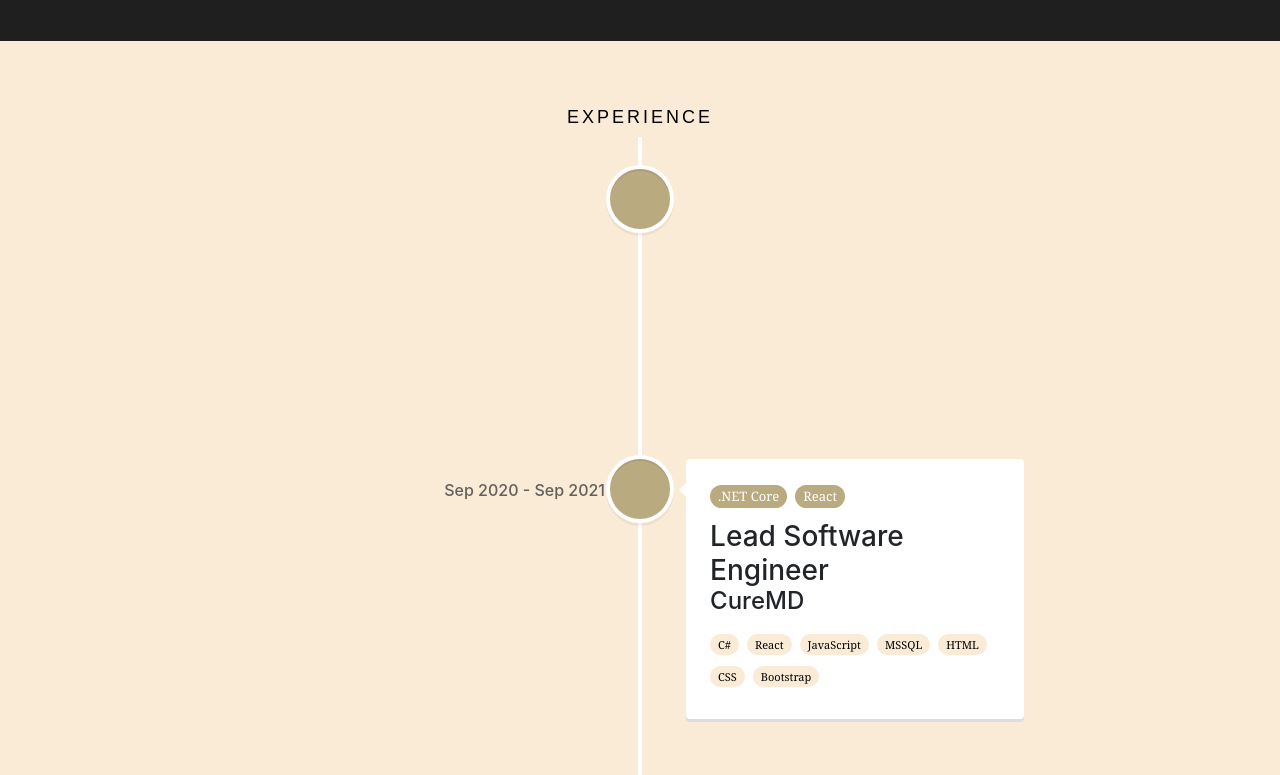
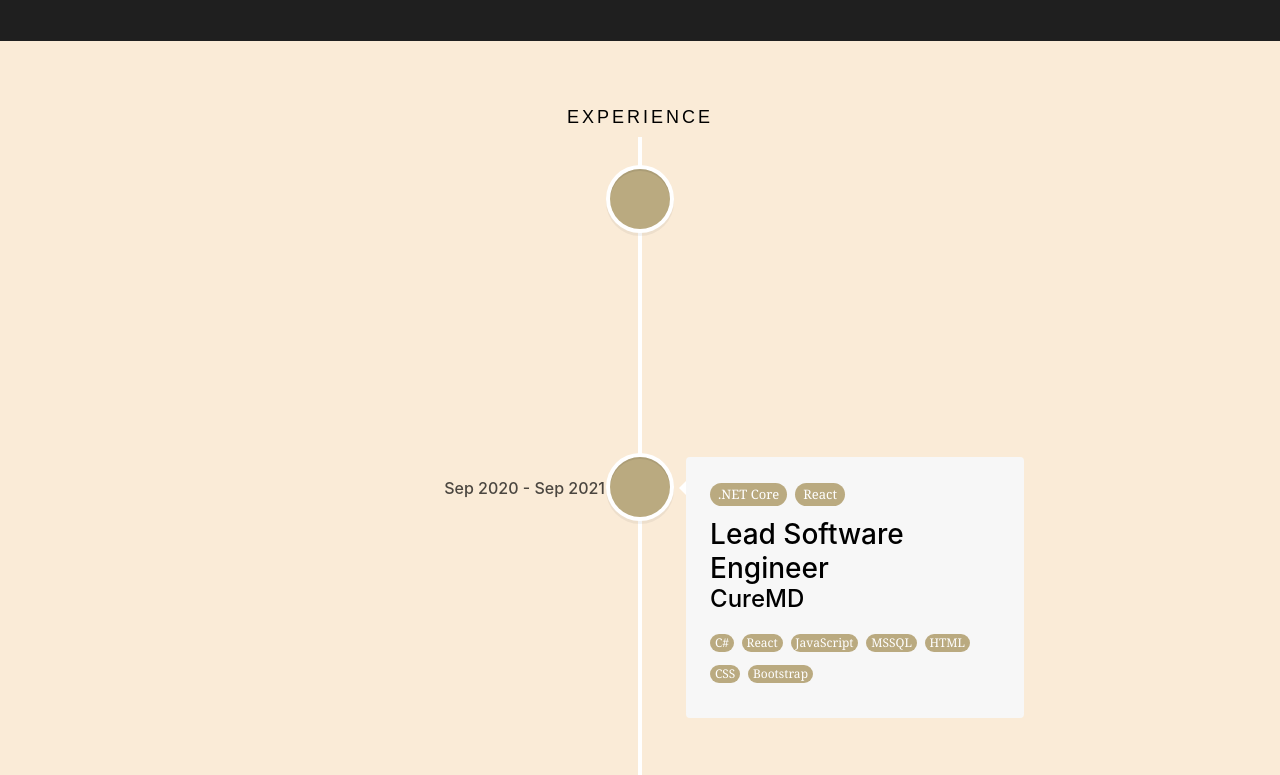
Before and after one commit to afroze9/developer-portfolio, a React (Create React App) app: page / in a window 1280 px wide. Shown: the part 1840-2615 px from the top of the page. Built offline with nearby package versions, Linux system fonts and the light colour scheme; some icons are missing.

Commit message:
Started fixing theme issues

```diff
--- a/src/components/About/About.tsx
+++ b/src/components/About/About.tsx
@@ -7,7 +7,7 @@ const Section = styled.section`
 `;
 
 const Polaroid = styled.div`
-  background-color: ${props => props.theme.tertiary};
+  background-color: ${props => props.theme.ternary};
 	display: inline-block;
 	margin: 55px 75px 30px;
 	padding: 15px 15px 30px;
@@ -37,7 +37,7 @@ const CardHeader = styled.div`
 `;
 
 const CardBody = styled.div`
-  background-color: ${props => props.theme.tertiary};
+  background-color: ${props => props.theme.ternary};
   color: ${props => props.theme.textColor};
 `;
 
--- a/src/components/Experience/Experience.component.css
+++ b/src/components/Experience/Experience.component.css
@@ -1,31 +1,8 @@
-#resume {
-  background: #faebd7;
-}
-
-.experience-icon {
-  font-size: 300%;
-  margin-top: 25%;
-  text-align: center;
-}
-
 .main-badge {
 	font-size: 13px !important;
 	text-align: left !important;
 	padding: 5px 8px 5px 8px !important;
 	vertical-align: baseline;
-	background-color: #baaa80 !important;
-	color: white;
-	font-weight: lighter !important;
-	font-family: Cambria, Cochin, Georgia, Times, 'Times New Roman', serif;
-}
-
-.experience-badge {
-	font-size: 11px !important;
-	text-align: left !important;
-	padding: 5px 8px 5px 8px !important;
-	vertical-align: baseline;
-	background-color: #faebd7 !important;
-	color: black;
 	font-weight: lighter !important;
 	font-family: Cambria, Cochin, Georgia, Times, 'Times New Roman', serif;
 }
--- a/src/components/Experience/Experience.tsx
+++ b/src/components/Experience/Experience.tsx
@@ -1,11 +1,38 @@
 import { VerticalTimeline, VerticalTimelineElement } from "react-vertical-timeline-component";
-import Badge from 'react-bootstrap/Badge';
+//import Badge from 'react-bootstrap/Badge';
 import { Icon } from "@iconify/react";
 import 'react-vertical-timeline-component/style.min.css';
 import './Experience.component.css';
 import EmptySection from "../EmptySection";
+import styled, { useTheme } from "styled-components";
+import { ITheme } from "../../themes";
 
-type IExperienceItem = {
+const Section = styled.section`
+  background-color: ${(props: { theme: ITheme }) => props.theme.primaryBackground};
+`;
+
+const Badge = styled.div`
+  display: inline-block;
+  padding: 0.25em 0.4em;
+	font-size: 75%;
+  font-weight: 700;
+  line-height: 1;
+	text-align: center;
+  white-space: nowrap;
+  border-radius: 10rem;
+  transition: color 0.15s ease-in-out, background-color 0.15s ease-in-out, border-color 0.15s ease-in-out, box-shadow 0.15s ease-in-out;
+	vertical-align: baseline;
+  background-color: ${props => props.theme.primaryAccent};
+  color: white;
+	font-family: Cambria, Cochin, Georgia, Times, 'Times New Roman', serif;
+`;
+
+const TechnologyBadge = styled(Badge)`
+  font-weight: 500;
+  background-color: ${props => props.theme.primaryAccent};
+`;
+
+type ExperienceItem = {
   company: string;
   title: string;
   years: string;
@@ -15,19 +42,21 @@ type IExperienceItem = {
 }
 
 export interface IExperienceProps {
-  experiences: IExperienceItem[];
+  experiences: ExperienceItem[];
 }
 
 const Experience = ({ experiences }: IExperienceProps) => {
+  const theme = useTheme() as ITheme;
+
   if (experiences.length === 0) {
     return <EmptySection />;
   }
 
   const getMainTechMap = (mainTech: string[]) =>
-    mainTech.map((tech, i) => <Badge pill className="main-badge mr-2 mb-2" key={i}>{tech}</Badge>)
+    mainTech.map((tech, i) => <Badge className="main-badge mr-2 mb-2" key={i}>{tech}</Badge>)
 
   const getTechnologiesMap = (technologies: string[]) =>
-    technologies.map((tech, i) => <Badge pill className="experience-badge mr-2 mb-2" key={i}>{tech}</Badge>)
+    technologies.map((tech, i) => <TechnologyBadge className="mr-2 mb-2" key={i}>{tech}</TechnologyBadge>)
 
   const getExperienceMap = () => {
     const work = experiences.map((exp, i) => {
@@ -37,10 +66,12 @@ const Experience = ({ experiences }: IExperienceProps) => {
       return (
         <VerticalTimelineElement
           className="vertical-timeline-element--work"
+          style={{ color: 'white' }}
+          contentStyle={{ background: theme.ternary, boxShadow: `0 3px 0 ${theme.ternary}`, color: theme.textColor }}
           date={exp.years}
           iconStyle={{
-            background: "#baaa80",
-            color: "#fff",
+            background: theme.primaryAccent,
+            color: theme.primaryAccentText,
             textAlign: "center",
           }}
           icon={<Icon icon={exp.icon} />}
@@ -68,11 +99,11 @@ const Experience = ({ experiences }: IExperienceProps) => {
   }
 
   return (
-    <section id="resume" className="pb-5">
+    <Section id="resume" className="pb-5">
       <div className="col-md-12 mx-auto">
         <div className="col-md-12">
-          <h1 className="section-title" style={{ color: "black" }}>
-            <span className="text-black" style={{ textAlign: "center" }}>
+          <h1 className="section-title" style={{ color: theme.textColor }}>
+            <span style={{ textAlign: "center" }}>
               Experience
             </span>
           </h1>
@@ -83,15 +114,15 @@ const Experience = ({ experiences }: IExperienceProps) => {
           {getExperienceMap()}
           <VerticalTimelineElement
             iconStyle={{
-              background: "#baaa80",
-              color: "#fff",
+              background: theme.primaryAccent,
+              color: theme.primaryAccentText,
               textAlign: "center",
             }}
             icon={<Icon icon="fa-solid:hourglass-start" />}
           />
         </VerticalTimeline>
       </div>
-    </section>
+    </Section>
   );
 }
 
--- a/src/components/Landing/Landing.tsx
+++ b/src/components/Landing/Landing.tsx
@@ -8,7 +8,7 @@ import './Landing.component.css';
 import Typewriter from 'typewriter-effect';
 
 const Header = styled.header`
-  background-color: ${props => props.theme.primary};
+  background-color: ${props => props.theme.primaryBackground};
   color: ${props => props.theme.textColor};
 `;
 
--- a/src/components/Skills/Skills.tsx
+++ b/src/components/Skills/Skills.tsx
@@ -1,29 +1,25 @@
 import './Skills.component.scss';
 import { Icon } from '@iconify/react';
 
-type ISkill = {
+type Skill = {
   name: string,
   level: string,
   iconName: string
 }
 
-type ISkillsProps = {
-  skills: ISkill[]
+export interface ISkillsProps {
+  skills: Skill[]
 }
 
-type ISkillProps = {
-  skill: ISkill
-}
-
-const Skill = ({ skill }: ISkillProps) => {
+const SkillIcon = ({ name, level, iconName }: Skill) => {
   return <li className="list-inline-item mx-3">
     <span>
       <div className="text-center skills-tile">
-        <Icon icon={skill.iconName}
+        <Icon icon={iconName}
           style={{ fontSize: "250%", margin: "9% 5% 0 5%", color: "#0078D4" }}
         />
         <p className="text-center" style={{ fontSize: '50%', marginTop: 6 }}>
-          {skill.name}
+          {name}
         </p>
       </div>
     </span>
@@ -41,7 +37,7 @@ const Skills = ({ skills }: ISkillsProps) => {
         </div>
         <div className="col-md-12 text-center">
           <ul className="list-inline mx-auto skill-icon">
-            {skills.map(skill => <Skill skill={skill} key={skill.name} />)}
+            {skills.map(skill => <SkillIcon {...skill} key={skill.name} />)}
           </ul>
         </div>
       </div>
--- a/src/themes/IPortfolioTheme.ts
+++ b/src/themes/IPortfolioTheme.ts
@@ -1,5 +1,7 @@
 export interface IPortfolioTheme {
-  primary: string;
+  primaryBackground: string;
+  primaryAccent: string;
+  primaryAccentText: string;
   secondary: string;
   tertiary: string;
   ternary: string;
--- a/src/themes/dark.ts
+++ b/src/themes/dark.ts
@@ -1,8 +1,10 @@
 import { ITheme } from ".";
 
 export const darkTheme: ITheme = {
-  primary: "#494949",
-  secondary: "#7f7f7f",
+  primaryBackground: "#7f7f7f",
+  primaryAccent: '#353535',
+  primaryAccentText: '#fff',
+  secondary: "#494949",
   tertiary: "#6D6D6D",
   ternary: "#6A6A6A",
   ternaryBorder: "#6A6A6A",
--- a/src/themes/light.ts
+++ b/src/themes/light.ts
@@ -1,9 +1,11 @@
 import { ITheme } from ".";
 
 export const lightTheme: ITheme = {
-  primary: "#faebd7",
+  primaryBackground: "#faebd7",
+  primaryAccent: '#BAAA80',
+  primaryAccentText: '#fff',
   secondary: "#fff",
-  tertiary: "#fff",
+  tertiary: "#BAAA80",
   ternary: "#F7F7F7",
   ternaryBorder: "#ddd",
   textColor: "#000",
```
